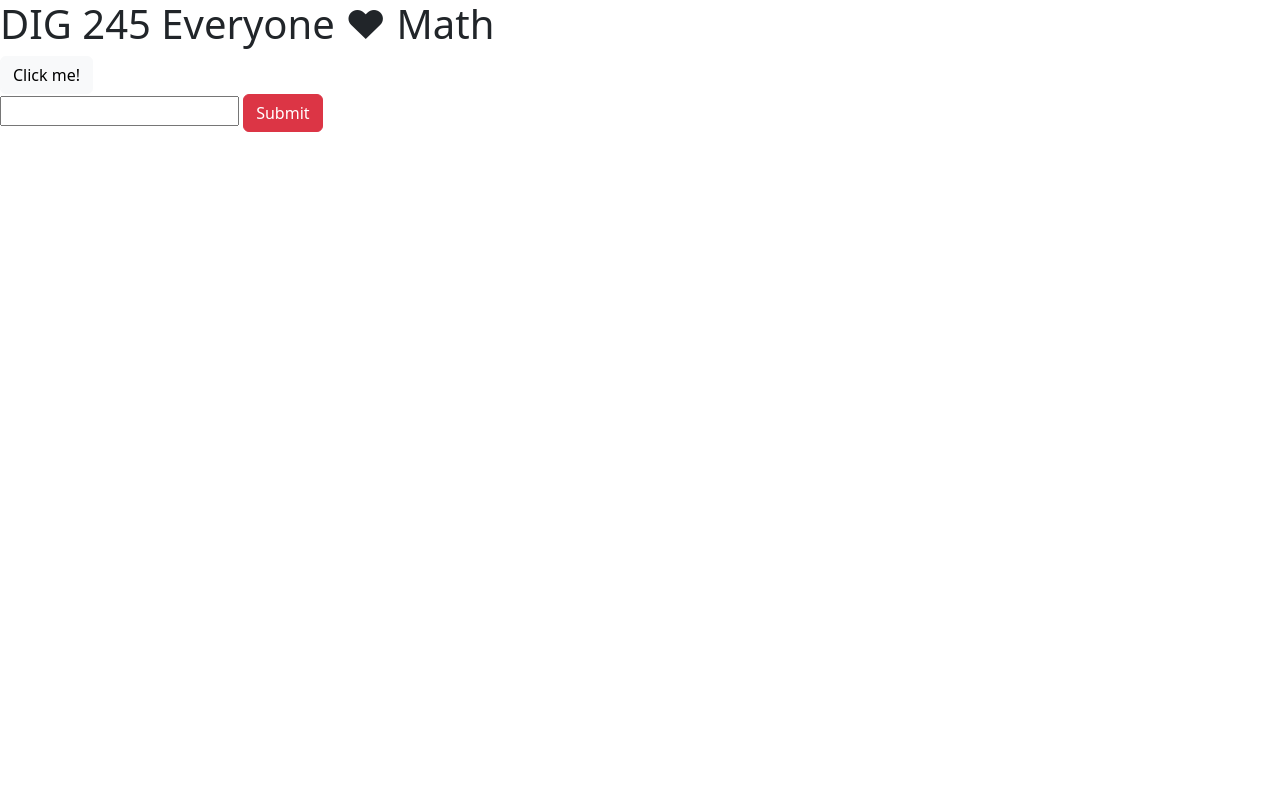
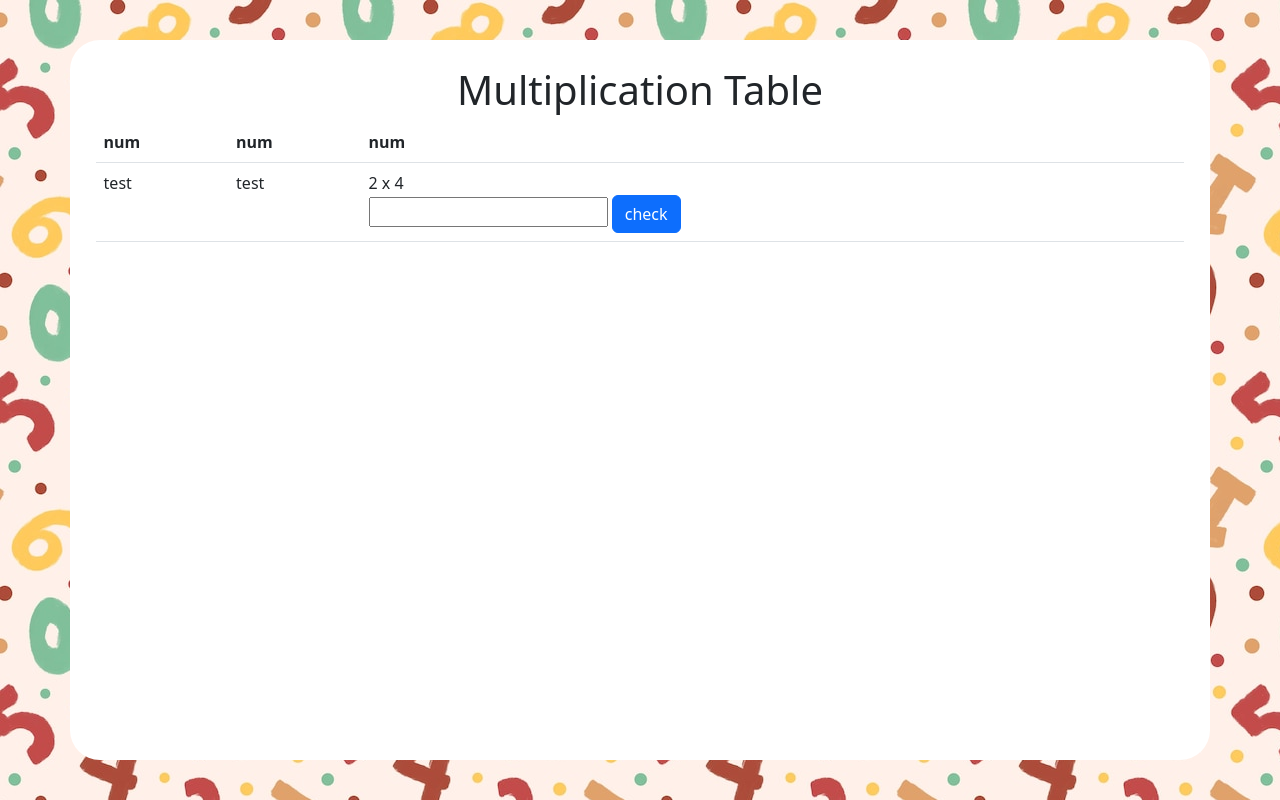
Before and after one commit to omundy/dig245-everyone-hearts-math, a plain HTML site: page index.html in a window 1280 px wide. Drawn offline with nearby package versions, Linux system fonts and the light colour scheme.

Commit message:
basic layout and table

```diff
--- a/assets/css/styles.css
+++ b/assets/css/styles.css
@@ -1,2 +1,23 @@
 
 /* css */
+
+/* body {
+  background-image: url("assets/img/numbers-repeating-background.jpg");
+  background-repeat: repeat;
+  margin: 0;
+} */
+
+.container {
+  width:90vw;
+  height:90vh;
+  background-color:white;
+  margin:auto;
+  margin-top:5vh;
+  margin-bottom:5vh;
+  border-radius: 30px;
+  padding:2%;
+}
+
+.center {
+  text-align: center;
+}
--- a/index.html
+++ b/index.html
@@ -4,28 +4,45 @@
 
 <!-- meta tags, links to css, etc. -->
 <title>DIG 245 Everyone ♥ Math</title>
-<!-- CSS only -->
+
 <link href="https://cdn.jsdelivr.net/npm/bootstrap@5.2.1/dist/css/bootstrap.min.css" rel="stylesheet" integrity="sha384-iYQeCzEYFbKjA/T2uDLTpkwGzCiq6soy8tYaI1GyVh/UjpbCx/TYkiZhlZB6+fzT" crossorigin="anonymous">
+<link rel="stylesheet" href="assets/css/styles.css">
+
 </head>
-<body>
 
-<!-- visible content goes here -->
-<h1>DIG 245 Everyone ♥ Math</h1>
+<body style = "background-image: url(assets/img/numbers-repeating-background.jpg); background-repeat: repeat; margin: 0;">
+  <div class = "container">
+    <h1 class = "center">Multiplication Table</h1>
 
-<button class = "clickme btn btn-light">Click me!</button>
+    <table class = "table">
+      <thead class = "thead-red">
+        <th>num</th>
+        <th>num</th>
+        <th>num</th>
+      </thead>
+      <tbody>
+        <tr>
+          <td>test</td>
+          <td>test</td>
+          <td>
+            2 x 4
+            <form>
+            <input type="text">
+            <button type = "submit" class="btn btn-primary">check</button>
+            </form></td>
+        </tr>
+      </tbody>
+    </table>
+    <!-- <form>
+      <input type="text" class="username">
+      <button type="submit" class="btn btn-danger">Submit</button>
+    </form> -->
 
-
-<form>
-
-  <input type="text" class="username">
-  <button type="submit" class="btn btn-danger">Submit</button>
-
-</form>
-
+  </div>
 
 <script src="https://ajax.googleapis.com/ajax/libs/jquery/3.6.0/jquery.min.js"></script>
-<!-- JavaScript Bundle with Popper -->
 <script src="https://cdn.jsdelivr.net/npm/bootstrap@5.2.1/dist/js/bootstrap.bundle.min.js" integrity="sha384-u1OknCvxWvY5kfmNBILK2hRnQC3Pr17a+RTT6rIHI7NnikvbZlHgTPOOmMi466C8" crossorigin="anonymous"></script>
 <script src="assets/js/main.js"></script>
+
 </body>
 </html>
```
